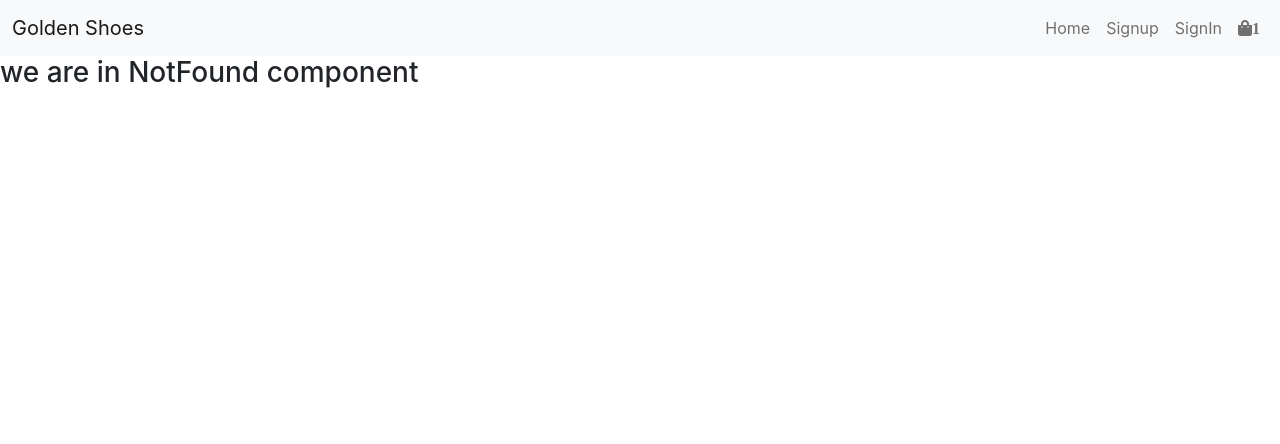
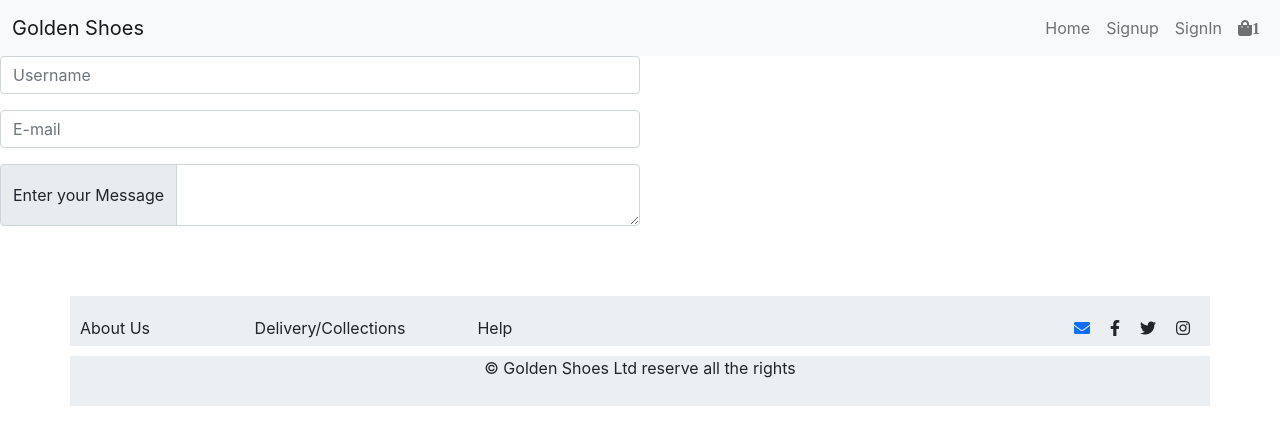
Before and after one commit to beenish-mha/Golden-Shoes, a React (Create React App) app in the folder client/: page /mail in a window 1280 px wide. Shown: the top 444 px of the page. Built offline with nearby package versions, Linux system fonts and the light colour scheme.

Commit message:
added footer and working on Mail.js

```diff
--- a/client/src/Components/App.js
+++ b/client/src/Components/App.js
@@ -7,6 +7,8 @@ import SignIn from "./SignIn";
 import Signup from "./Signup";
 import Cart from "./Cart";
 import ProductDetail from "./ProductDetail"
+import Footer from "./Footer";
+import Mail from "./Mail";
 
 function App() {
   return (
@@ -20,10 +22,12 @@ function App() {
         <Route exact path = "/cart" component = {Cart}/>
         <Route exact path = "/cart/:id" component = {Cart}/>
         <Route exact path = "/ProductDetail" component = {ProductDetail}/>
-        <Route path = "/ProductDetail/:id" component = {ProductDetail}/>
+        <Route exact path = "/ProductDetail/:id" component = {ProductDetail}/>
+        <Route exact path = "/mail" component = {Mail}/>
         <Route component = {NotFound}/>
       </Switch>
     </main>
+    <Footer/>
     </BrowserRouter>
   );
 }
--- a/client/src/Components/Cart.js
+++ b/client/src/Components/Cart.js
@@ -1,15 +1,21 @@
-import React from "react";
+import React, { useState } from "react";
+import axios from "axios";
 
 const Cart = (props) => {
-    const {cartItems} = props.location.cartItems;
-    console.log (cartItems);
 
-      return (
+    const {setItems} = props.location;
+    //console.log(setItems.items);
+
+    const [cartShoes, setCartShoes] = useState([]);
+    setCartShoes(setItems);
+    console.log (cartShoes);
+
+    return (
         <>
-        hello beenish
-
+        Allah jee plz help
         </>
     )
+
 }
 
 export default Cart;
--- /dev/null
+++ b/client/src/Components/Footer.js
@@ -0,0 +1,32 @@
+import React from "react";
+import {Link} from "react-router-dom";
+const Footer = () =>{
+    return (
+        <>
+        <div className="container container-fluid foot-container">
+            <div className="row">
+                <div className="col-md-6">
+                    <div className="row">
+                        <div className="col-md aboutUs">About Us</div>
+                        <div className="col-md delivery">Delivery/Collections</div>
+                        <div className="col-md">Help</div>
+                    </div>
+                </div>
+                <div className="col-6 col-md-6 social-media" >
+                    <Link to= "/mail"><span className= "social-icon"><i className="fas fa-envelope"></i></span></Link>
+                    <span className= "social-icon"><i className="fab fa-facebook-f"></i></span>
+                    <span className= "social-icon"><i className="fab fa-twitter"></i></span>
+                    <span className= "social-icon"><i className="fab fa-instagram"></i></span>
+
+                </div>
+            </div>
+        </div>
+        <div className= "container container-fluid foot-container copyrights">
+            <p ><span>&#169; Golden Shoes Ltd reserve all the rights</span></p>
+        </div>
+
+        </>
+    )
+}
+
+export default Footer;
--- a/client/src/Components/Header.js
+++ b/client/src/Components/Header.js
@@ -1,10 +1,8 @@
-import React, { useState } from "react";
+import React from "react";
 import {Link} from "react-router-dom";
 import "./App.css";
 
 const Header = () =>{
-
-        const[cartItems, setCartItems] = useState([]);
 
     const showNavigation = () => (
         <nav className="navbar navbar-expand-lg navbar-light bg-light">
--- /dev/null
+++ b/client/src/Components/Mail.js
@@ -0,0 +1,30 @@
+import React, { useState } from "react";
+
+const Mail = () => {
+
+    const [name, setName]=useState();
+    const [email, setEmail]= useState();
+    const [Message, setMessage] = useState();
+
+    const handleChange = (e)=>{
+        console.log(e.target.value);
+    }
+
+    return(
+        <div class="col-sm-6">
+            <div class="input-group mb-3">
+                <input type="text" name = "name" onChange={handleChange} class="form-control" placeholder="Username" aria-label="Username" aria-describedby="basic-addon1"/>
+            </div>
+            <div class="input-group mb-3">
+                <input type="email" name = "name"  onChange={handleChange} class="form-control" placeholder="E-mail" aria-label="Username" aria-describedby="basic-addon1"/>
+              </div>
+            <div class="input-group" name = "name" onChange={handleChange}>
+                <span class="input-group-text">Enter your Message</span>
+                <textarea class="form-control" aria-label="With textarea"></textarea>
+            </div>
+        </div>
+  )
+
+}
+
+export default Mail;
--- a/client/src/Components/ProductDetail.js
+++ b/client/src/Components/ProductDetail.js
@@ -3,26 +3,32 @@ import React, { useEffect, useState } from "react";
 import axios from "axios";
 import NotFound from "./NotFound";
 import Ratings from "./Ratings";
-
-import Product from "./Product";
 import { Link } from "react-router-dom";
 
     const ProductDetail = (props)=>{
-    const [shoes, setShoes] = useState([]);
+
     const[product, setProduct]= useState([]);
-    const [cartItems, setCartItems] = useState([]);
+    const [items, setItems] = useState([]);
     const shoe_id = props.match.params.id;
 
     useEffect(() =>{
-        const fetchData = async() =>{
+        let unMounted = false;
 
-            const {data} = await axios.get(`/shoes/id/${shoe_id}`);
-            setProduct(data);
-            setCartItems(data) ;
+        if (!unMounted){
+            const fetchData = async() =>{
+
+                const {data} = await axios.get(`/shoes/id/${shoe_id}`);
+                setProduct(data);
+                setItems(data) ;
+            }
+
+            fetchData();
         }
 
-        fetchData();
-    }, []);
+        return () =>{
+            unMounted = true;
+        }
+    },[shoe_id]);
 
             if (!product){
                 return (<NotFound/>);
@@ -56,7 +62,7 @@ import { Link } from "react-router-dom";
                         </h5>
                         <p className="card-text">Some quick example text to build on the card title and make up the bulk of the card's content.</p>
 
-                        {product.Stock > 0 && <Link to={{pathname:'/cart', cartItems:{cartItems}}} className="btn btn-primary">Add to the basket</Link>}
+                        {product.Stock > 0 && <Link to={{pathname:'/cart', setItems:{items}}} className="btn btn-primary">Add to the basket</Link>}
 
 
                     </div>
--- a/client/src/Components/home.css
+++ b/client/src/Components/home.css
@@ -1,3 +1,7 @@
+body {
+  width: 100%;
+}
+
 .card-links {
   color: black;
   text-decoration: none;
@@ -51,11 +55,34 @@ hr {
 }
 
 span {
-  padding: 20px;
+  padding: 10px;
 }
 
 .loading {
   height: 250px;
+}
+
+.social-media {
+  text-align: right;
+}
+
+.foot-container {
+  padding: 20px 10px;
+  margin-top: 70px;
+  height: 50px;
+  width: 100%;
+  background-color: #eceff1;
+}
+
+.delivery {
+  padding-right: 60px;
+}
+
+.copyrights {
+  width: 100%;
+  text-align: center;
+  margin-top: 10px;
+  padding: 0;
 }
 
 @media (max-width: 600px) {
```
Also changed, not shown: client/src/Components/data.js (deleted, +0 -71 lines), client/public/images/letter.jfif (added), 1 other file (tests, documents, lock files or other folders).
